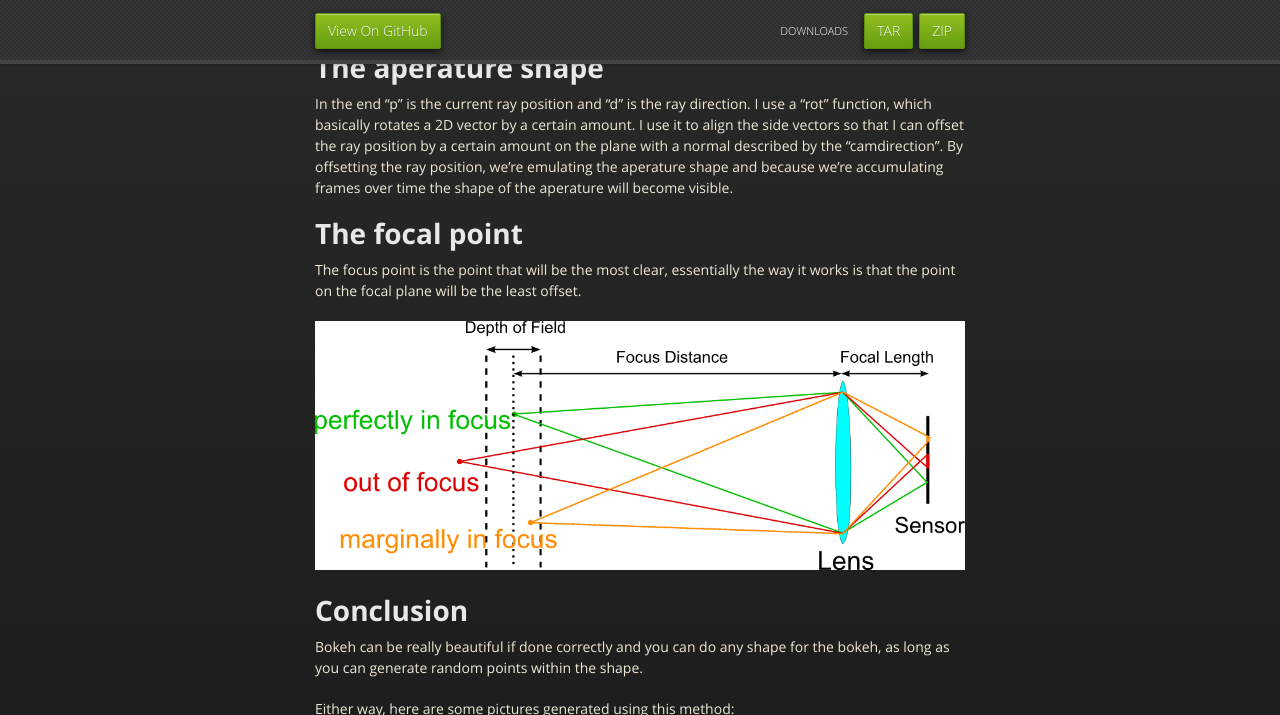
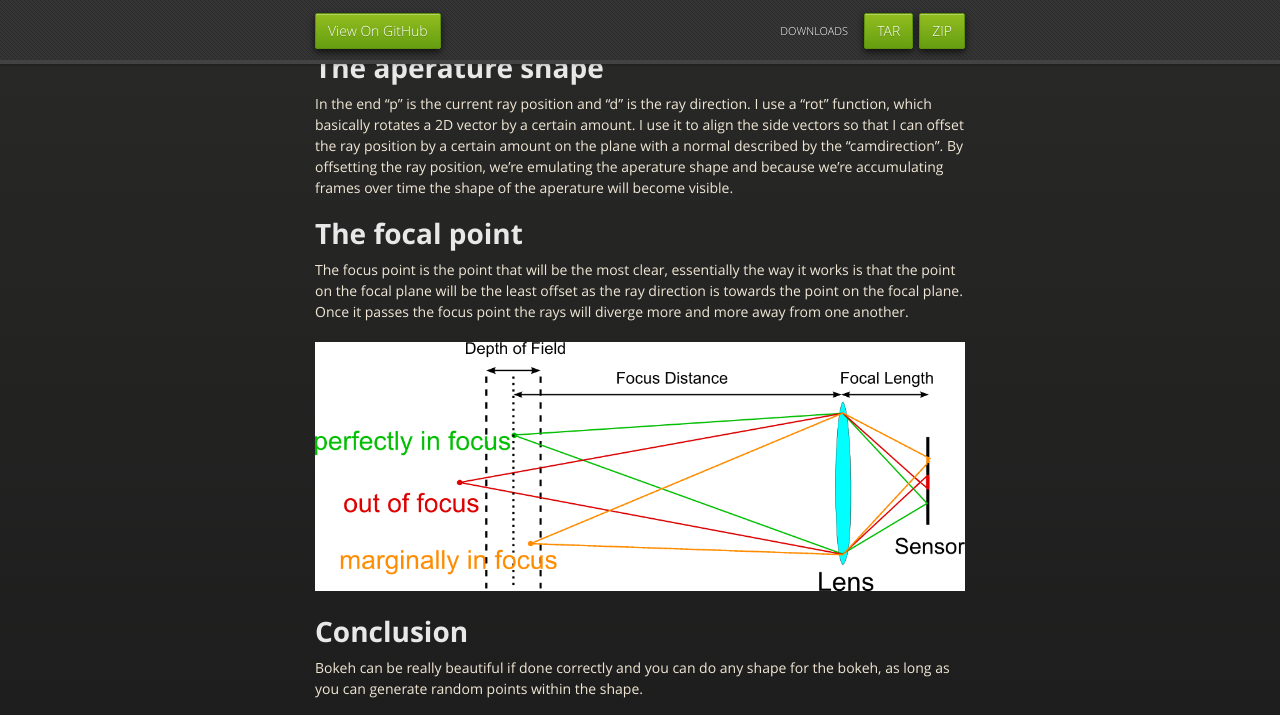
Before and after one commit to NamelessCoding/NamelessCoding.github.io, a Jekyll site: the page built from bokeh.md, in a window 1280 px wide and 900 px high, scrolled down 984 px, cut to the strip 0-715 px from the top of the window. Built offline with Jekyll 4.4.1, drawn with Linux system fonts in a browser that asks for light colours; our own code applies the rules of GitHub Pages for plain Markdown files.

Commit message:
Update bokeh.md

```diff
--- a/bokeh.md
+++ b/bokeh.md
@@ -40,7 +40,7 @@
 position, we're emulating the aperature shape and because we're accumulating frames over time the shape of the aperature will become visible.
 
 # **The focal point**
-The focus point is the point that will be the most clear, essentially the way it works is that the point on the focal plane will be the least offset.
+The focus point is the point that will be the most clear, essentially the way it works is that the point on the focal plane will be the least offset as the ray direction is towards the point on the focal plane. Once it passes the focus point the rays will diverge more and more away from one another.
 
 ![Octocat](https://github.com/NamelessCoding/NamelessCoding.github.io/blob/main/assets/images/external-content.duckduckgo.com.png?raw=true)
 
```
